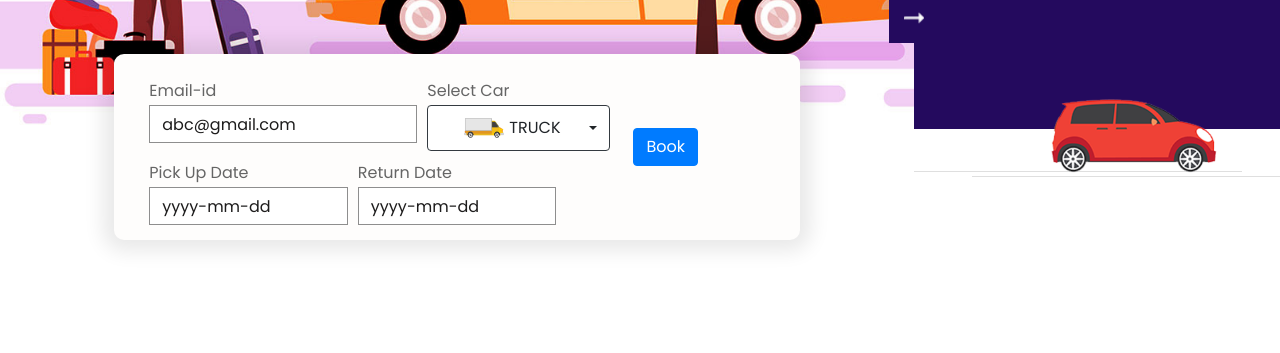
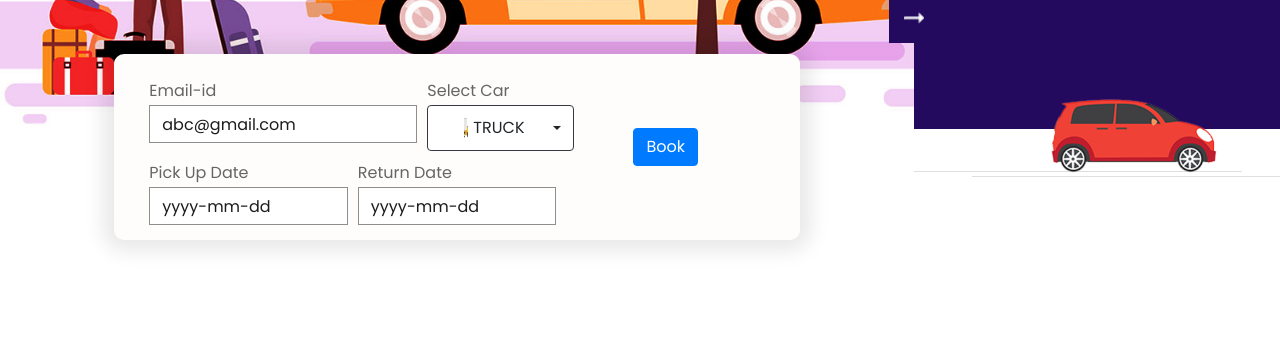
Before and after one commit to Jethachampak/Final-Project-rent4u, a plain HTML site: page index.html in a window 1280 px wide. Shown: the part 447-800 px from the top of the page. Drawn offline with nearby package versions, Linux system fonts and the light colour scheme; a script that the page names is missing.

Commit message:
Update style.css

```diff
--- a/css/style.css
+++ b/css/style.css
@@ -6,7 +6,7 @@ body {
 }
 .sub_photo {
 
-  width: 40px;
+  width: 4px;
   height: 20px;
 }
 .layout_padding {
```
